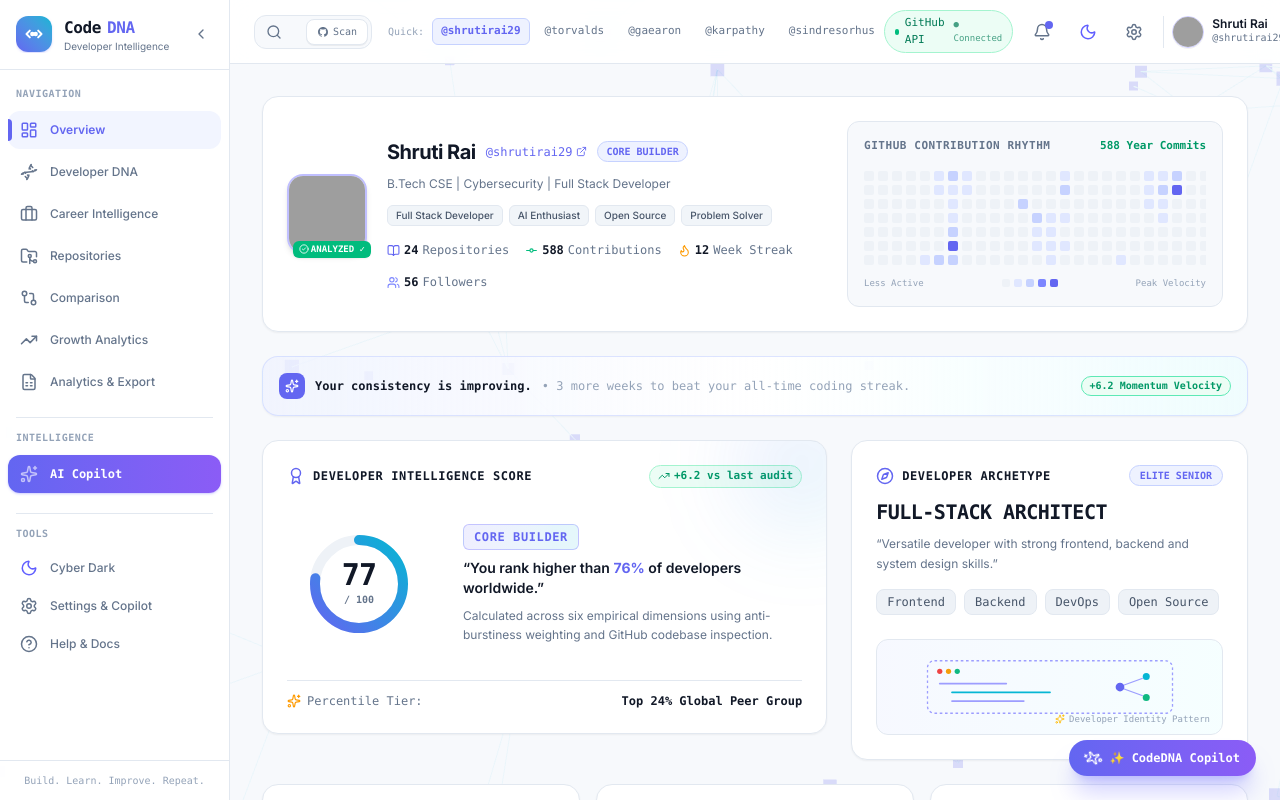
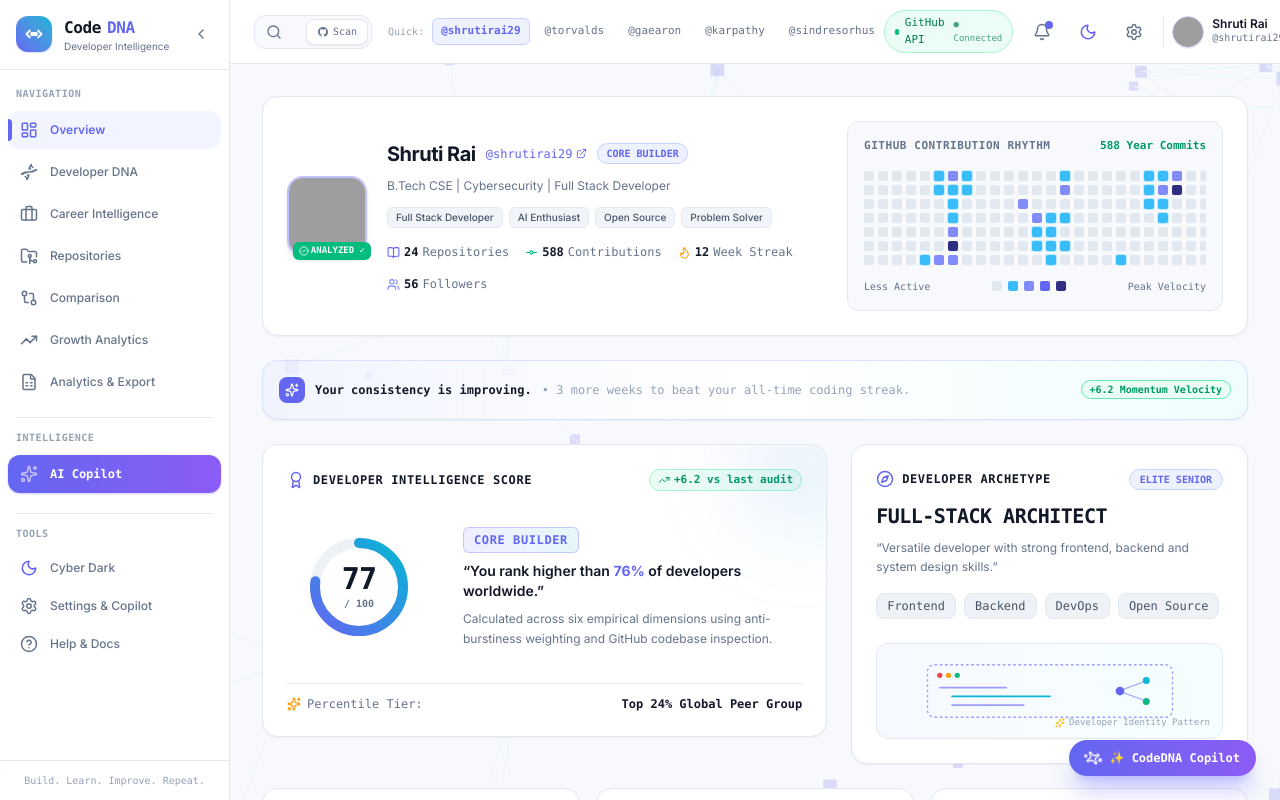
Before and after one commit to shrutirai29/CodeDNA, a React (Vite) app in the folder frontend/: page / in a window 1280 px wide. Shown: the top 800 px of the page. Built offline with nearby package versions, Linux system fonts and the light colour scheme; grey boxes are pictures that could not be loaded.

Commit message:
style: enhance heatmap and rhythm colors with bright high-contrast palette for clear visibility of low-commit days

```diff
--- a/frontend/src/components/charts/CodingRhythm.tsx
+++ b/frontend/src/components/charts/CodingRhythm.tsx
@@ -10,11 +10,11 @@ export const CodingRhythm: React.FC = () => {
 
   const getCellColor = (val: number) => {
     switch (val) {
-      case 4: return 'bg-[#6366F1] dark:bg-[#818CF8]';
-      case 3: return 'bg-indigo-400 dark:bg-indigo-600';
-      case 2: return 'bg-[#06B6D4] dark:bg-[#0891B2]';
-      case 1: return 'bg-cyan-100 dark:bg-cyan-950';
-      default: return 'bg-[#EEF2F7] dark:bg-[#161B22]';
+      case 4: return 'bg-[#312E81] dark:bg-[#E0E7FF]';
+      case 3: return 'bg-[#6366F1] dark:bg-[#A855F7]';
+      case 2: return 'bg-[#818CF8] dark:bg-[#6366F1]';
+      case 1: return 'bg-[#38BDF8] dark:bg-[#0284C7]';
+      default: return 'bg-[#E2E8F0] dark:bg-[#1E293B]/80';
     }
   };
 
@@ -77,14 +77,14 @@ export const CodingRhythm: React.FC = () => {
             ) : (
               <span>Hover over matrix cells to inspect hourly coding patterns.</span>
             )}
-            <div className="flex items-center gap-1">
-              <span className="text-[9px] text-[#94A3B8]">Low</span>
-              <span className="w-2 h-2 rounded-xs bg-[#EEF2F7] dark:bg-[#161B22]" />
-              <span className="w-2 h-2 rounded-xs bg-cyan-100 dark:bg-cyan-950" />
-              <span className="w-2 h-2 rounded-xs bg-[#06B6D4]" />
-              <span className="w-2 h-2 rounded-xs bg-indigo-400" />
-              <span className="w-2 h-2 rounded-xs bg-[#6366F1]" />
-              <span className="text-[9px] text-[#94A3B8]">High</span>
+            <div className="flex items-center gap-1.5">
+              <span className="text-[9px] text-[#64748B] dark:text-[#94A3B8]">Low</span>
+              <span className="w-2.5 h-2.5 rounded-xs bg-[#E2E8F0] dark:bg-[#1E293B]/80" title="0" />
+              <span className="w-2.5 h-2.5 rounded-xs bg-[#38BDF8] dark:bg-[#0284C7]" title="Level 1" />
+              <span className="w-2.5 h-2.5 rounded-xs bg-[#818CF8] dark:bg-[#6366F1]" title="Level 2" />
+              <span className="w-2.5 h-2.5 rounded-xs bg-[#6366F1] dark:bg-[#A855F7]" title="Level 3" />
+              <span className="w-2.5 h-2.5 rounded-xs bg-[#312E81] dark:bg-[#E0E7FF]" title="Level 4" />
+              <span className="text-[9px] text-[#64748B] dark:text-[#94A3B8]">High</span>
             </div>
           </div>
         </div>
--- a/frontend/src/components/profile/ProfileHeader.tsx
+++ b/frontend/src/components/profile/ProfileHeader.tsx
@@ -12,11 +12,11 @@ export const ProfileHeader: React.FC = () => {
 
   const getHeatmapColor = (intensity: number) => {
     switch (intensity) {
-      case 4: return 'bg-[#6366F1] dark:bg-[#818CF8]';
-      case 3: return 'bg-indigo-400 dark:bg-indigo-600';
-      case 2: return 'bg-indigo-200 dark:bg-indigo-900';
-      case 1: return 'bg-indigo-100 dark:bg-indigo-950';
-      default: return 'bg-[#EEF2F7] dark:bg-[#161B22]';
+      case 4: return 'bg-[#312E81] dark:bg-[#E0E7FF] shadow-xs';
+      case 3: return 'bg-[#6366F1] dark:bg-[#A855F7]';
+      case 2: return 'bg-[#818CF8] dark:bg-[#6366F1]';
+      case 1: return 'bg-[#38BDF8] dark:bg-[#0284C7] ring-1 ring-sky-300/40 dark:ring-sky-500/30';
+      default: return 'bg-[#E2E8F0] dark:bg-[#1E293B]/80';
     }
   };
 
@@ -112,21 +112,21 @@ export const ProfileHeader: React.FC = () => {
                   <div
                     key={`${wi}-${di}`}
                     className={`w-2.5 h-2.5 rounded-xs ${getHeatmapColor(val)} transition-all hover:scale-125`}
-                    title={`Day activity level: ${val}/4`}
+                    title={val > 0 ? `Activity level: ${val}/4 (${val === 1 ? '1-2' : val === 2 ? '3-5' : val === 3 ? '6-9' : '10+'} commits)` : 'No commits recorded'}
                   />
                 ))
               )}
             </div>
           </div>
 
-          <div className="flex items-center justify-between text-[9px] font-mono text-[#94A3B8]">
+          <div className="flex items-center justify-between text-[10px] font-mono text-[#64748B] dark:text-[#94A3B8] pt-0.5">
             <span>Less Active</span>
-            <div className="flex items-center gap-1">
-              <span className="w-2 h-2 rounded-xs bg-[#EEF2F7] dark:bg-[#161B22]" />
-              <span className="w-2 h-2 rounded-xs bg-indigo-100 dark:bg-indigo-950" />
-              <span className="w-2 h-2 rounded-xs bg-indigo-200 dark:bg-indigo-900" />
-              <span className="w-2 h-2 rounded-xs bg-indigo-400 dark:bg-indigo-600" />
-              <span className="w-2 h-2 rounded-xs bg-[#6366F1] dark:bg-[#818CF8]" />
+            <div className="flex items-center gap-1.5">
+              <span className="w-2.5 h-2.5 rounded-xs bg-[#E2E8F0] dark:bg-[#1E293B]/80" title="0 Commits" />
+              <span className="w-2.5 h-2.5 rounded-xs bg-[#38BDF8] dark:bg-[#0284C7]" title="1-2 Commits (Low)" />
+              <span className="w-2.5 h-2.5 rounded-xs bg-[#818CF8] dark:bg-[#6366F1]" title="3-5 Commits (Medium)" />
+              <span className="w-2.5 h-2.5 rounded-xs bg-[#6366F1] dark:bg-[#A855F7]" title="6-9 Commits (High)" />
+              <span className="w-2.5 h-2.5 rounded-xs bg-[#312E81] dark:bg-[#E0E7FF]" title="10+ Commits (Peak)" />
             </div>
             <span>Peak Velocity</span>
           </div>
```
